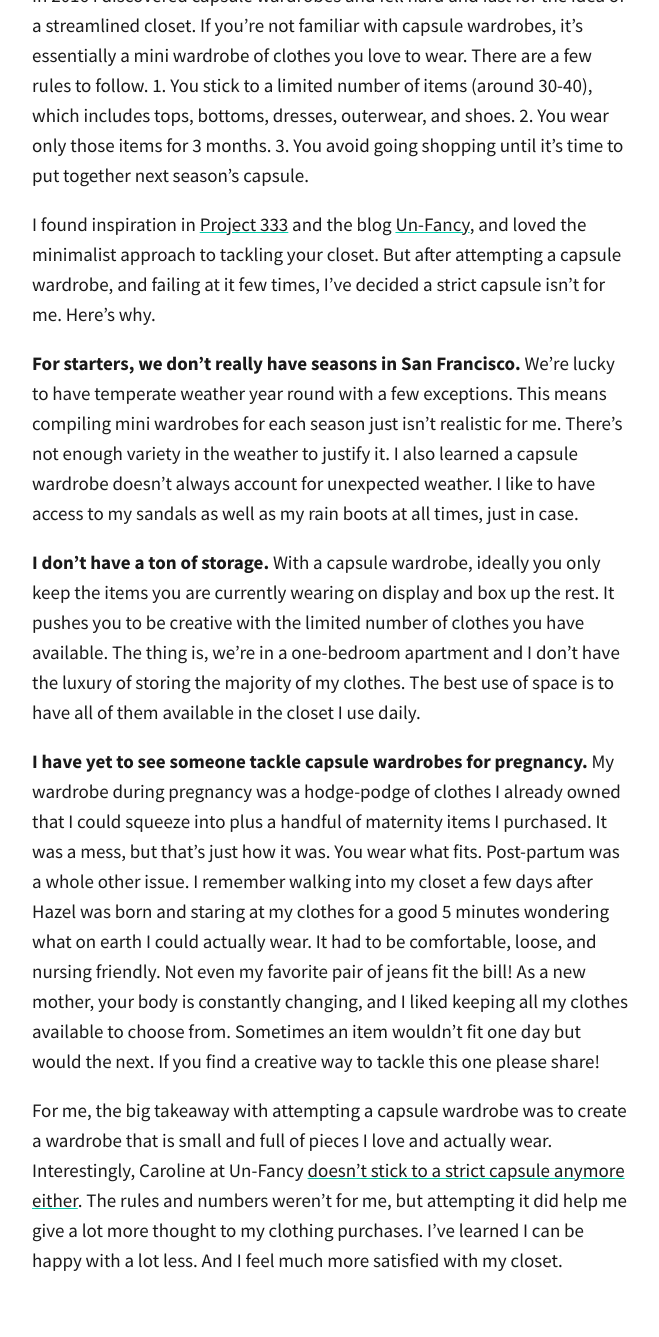
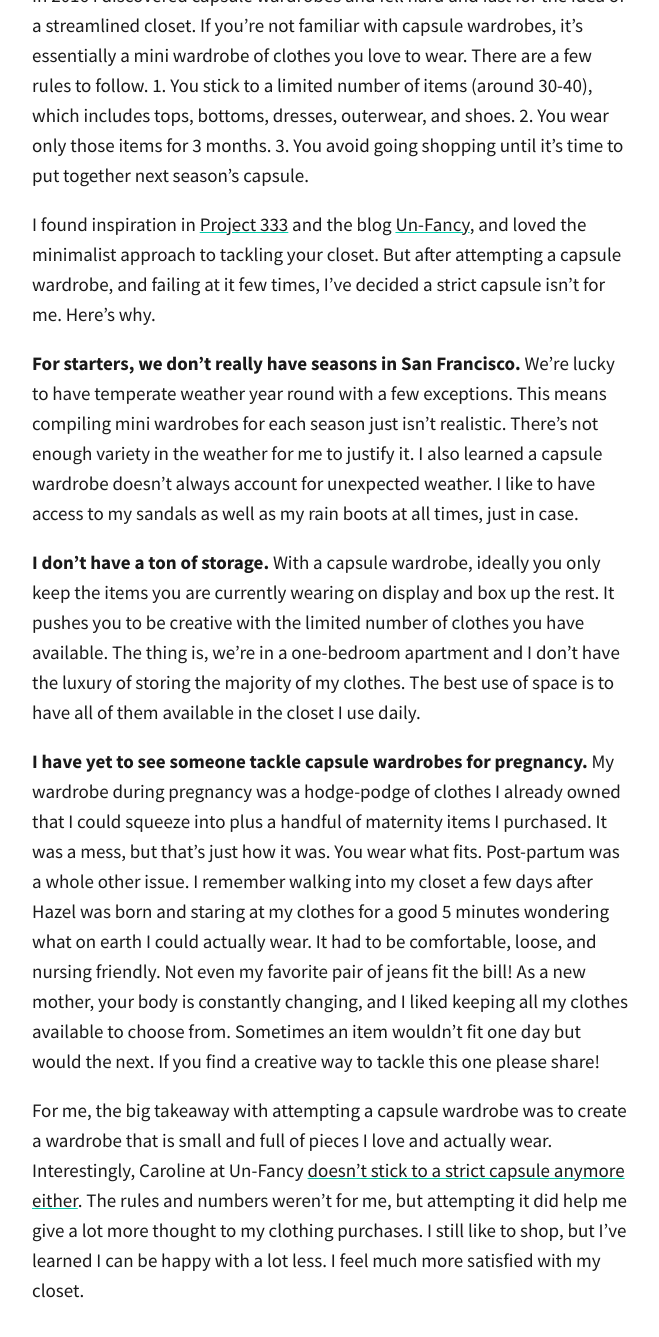
Before and after one commit to totiffany/totiffany.github.io, a Jekyll site: the page built from _posts/2018-03-22-What-I-Learned-From-Trying-A-Capsule-Wardrobe.md, in a window 1280 px wide and 1400 px high, scrolled down 2324 px. Shown: the top 1337 px of the window, without its empty margins (308-967 px from the left). Built offline with Jekyll 4.4.1, drawn with Linux system fonts in a browser that asks for light colours; our own code applies the rules of GitHub Pages for plain Markdown files; comment, search, counter and statistics services are not loaded.

Commit message:
Update 2018-03-22-What-I-Learned-From-Trying-A-Capsule-Wardrobe.md

```diff
--- a/_posts/2018-03-22-What-I-Learned-From-Trying-A-Capsule-Wardrobe.md
+++ b/_posts/2018-03-22-What-I-Learned-From-Trying-A-Capsule-Wardrobe.md
@@ -18,10 +18,10 @@ In 2016 I discovered capsule wardrobes and fell hard and fast for the idea of a
 
 I found inspiration in [Project 333](https://bemorewithless.com/project-333/) and the blog [Un-Fancy](http://www.un-fancy.com), and loved the minimalist approach to tackling your closet. But after attempting a capsule wardrobe, and failing at it few times, I've decided a strict capsule isn't for me. Here's why.
 
-**For starters, we don't really have seasons in San Francisco.** We're lucky to have temperate weather year round with a few exceptions. This means compiling mini wardrobes for each season just isn't realistic for me. There's not enough variety in the weather to justify it. I also learned a capsule wardrobe doesn't always account for unexpected weather. I like to have access to my sandals as well as my rain boots at all times, just in case.
+**For starters, we don't really have seasons in San Francisco.** We're lucky to have temperate weather year round with a few exceptions. This means compiling mini wardrobes for each season just isn't realistic. There's not enough variety in the weather for me to justify it. I also learned a capsule wardrobe doesn't always account for unexpected weather. I like to have access to my sandals as well as my rain boots at all times, just in case.
 
 **I don't have a ton of storage.** With a capsule wardrobe, ideally you only keep the items you are currently wearing on display and box up the rest. It pushes you to be creative with the limited number of clothes you have available. The thing is, we're in a one-bedroom apartment and I don't have the luxury of storing the majority of my clothes. The best use of space is to have all of them available in the closet I use daily.
 
 **I have yet to see someone tackle capsule wardrobes for pregnancy.** My wardrobe during pregnancy was a hodge-podge of clothes I already owned that I could squeeze into plus a handful of maternity items I purchased. It was a mess, but that's just how it was. You wear what fits. Post-partum was a whole other issue. I remember walking into my closet a few days after Hazel was born and staring at my clothes for a good 5 minutes wondering what on earth I could actually wear. It had to be comfortable, loose, and nursing friendly. Not even my favorite pair of jeans fit the bill! As a new mother, your body is constantly changing, and I liked keeping all my clothes available to choose from. Sometimes an item wouldn't fit one day but would the next. If you find a creative way to tackle this one please share!
 
-For me, the big takeaway with attempting a capsule wardrobe was to create a wardrobe that is small and full of pieces I love and actually wear. Interestingly, Caroline at Un-Fancy [doesn't stick to a strict capsule anymore either](http://www.un-fancy.com/about/). The rules and numbers weren't for me, but attempting it did help me give a lot more thought to my clothing purchases.  I've learned I can be happy with a lot less. And I feel much more satisfied with my closet.
+For me, the big takeaway with attempting a capsule wardrobe was to create a wardrobe that is small and full of pieces I love and actually wear. Interestingly, Caroline at Un-Fancy [doesn't stick to a strict capsule anymore either](http://www.un-fancy.com/about/). The rules and numbers weren't for me, but attempting it did help me give a lot more thought to my clothing purchases.  I still like to shop, but I've learned I can be happy with a lot less. I feel much more satisfied with my closet.
```
